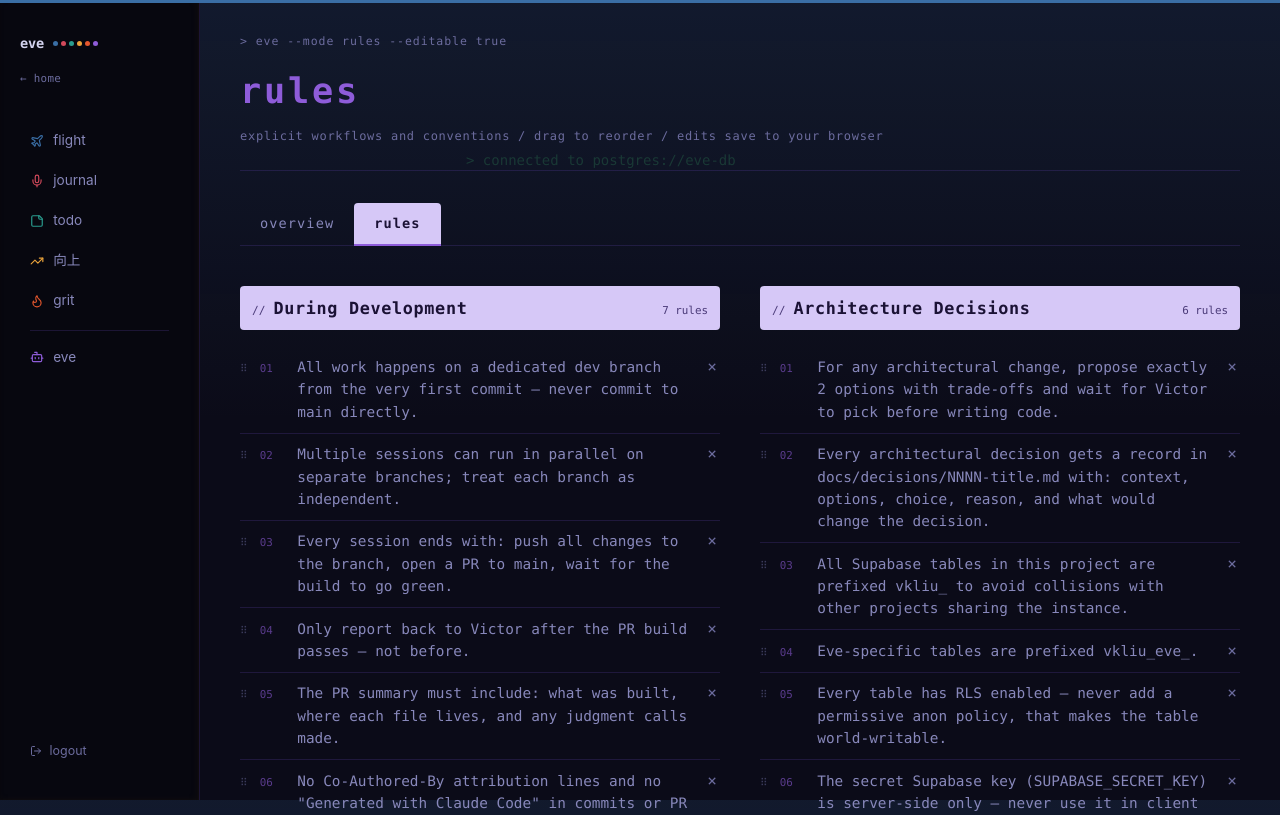
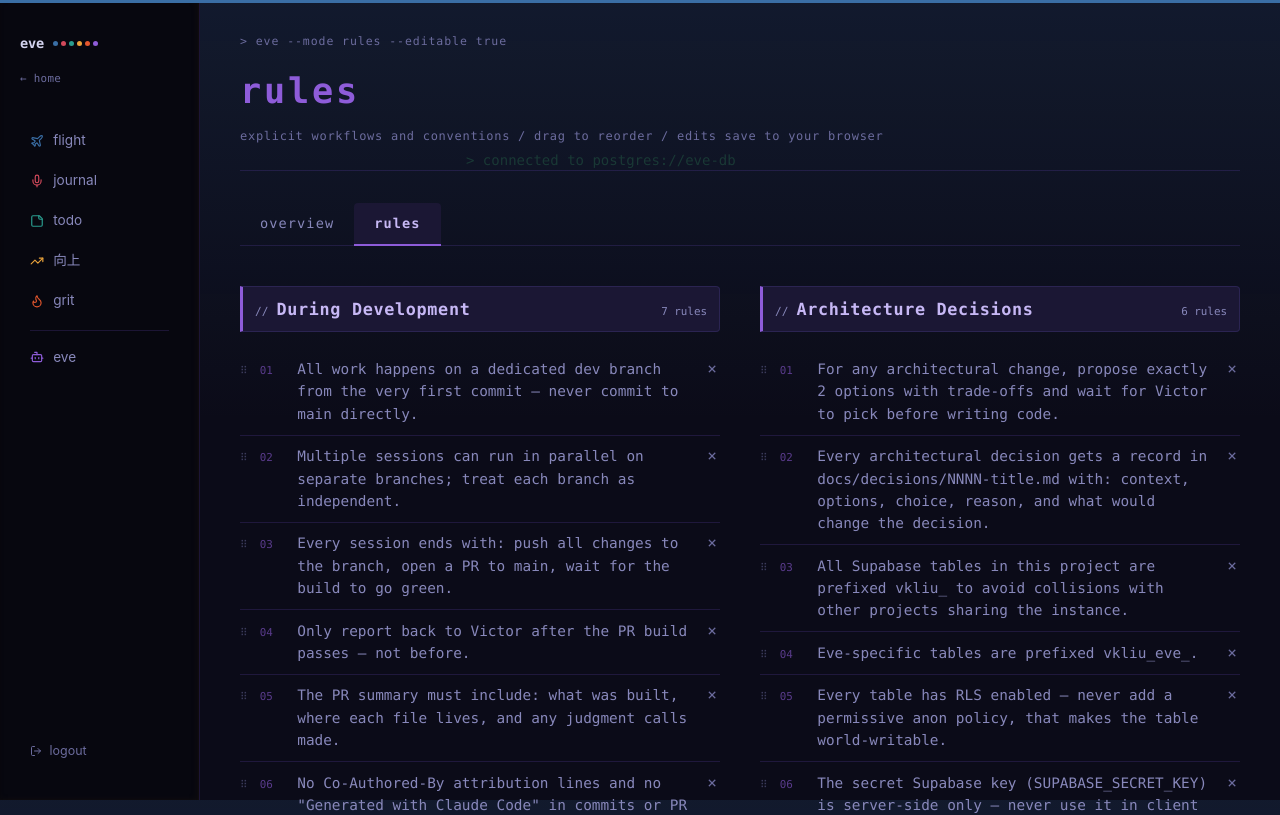
Before and after one commit to v-kliu/v3, a Next.js app: page /dashboard/eve/rules in a window 1280 px wide. Shown: the top 815 px of the page. Built offline with nearby package versions, Linux system fonts and the light colour scheme; a web font is replaced by a local one.

Commit message:
eve: replace pastel fills with opaque dark panels and lavender titles
Light purple chips read as washed out on the dark theme. Surfaces are now
solid panels mixed from the background, titles and key values use a bright
lavender, and only primary buttons get solid violet.

```diff
--- a/src/app/dashboard/(protected)/eve/page.tsx
+++ b/src/app/dashboard/(protected)/eve/page.tsx
@@ -22,7 +22,7 @@ const STATUS_COLOR: Record<PhaseStatus, string> = {
 function Label({ children }: { children: React.ReactNode }) {
   return (
     <p style={{ margin: '0 0 1rem 0' }}>
-      <span style={{ display: 'inline-block', fontFamily: mono, fontSize: '0.78rem', fontWeight: 700, letterSpacing: '0.14em', textTransform: 'uppercase', background: 'var(--eve-chip)', color: 'var(--eve-chip-ink)', padding: '0.3rem 0.65rem', borderRadius: 4 }}>
+      <span style={{ fontFamily: mono, fontSize: '0.8rem', fontWeight: 700, letterSpacing: '0.14em', textTransform: 'uppercase', color: 'var(--eve-title)' }}>
         {`// ${children}`}
       </span>
     </p>
@@ -42,9 +42,9 @@ function PipelineRow({ label, steps, color }: { label: string; steps: PipelineSt
       <div style={{ display: 'flex', flexWrap: 'wrap', gap: '0', alignItems: 'stretch' }}>
         {steps.map((step, i) => (
           <div key={step.label} style={{ display: 'flex', alignItems: 'center' }}>
-            <div title={step.note} style={{ background: 'var(--eve-chip)', borderLeft: `4px solid ${color}`, borderRadius: '4px', padding: '0.55rem 1rem' }}>
-              <span style={{ fontFamily: mono, fontSize: '0.88rem', fontWeight: 700, color: 'var(--eve-chip-ink)', display: 'block' }}>{step.label}</span>
-              <span style={{ fontFamily: mono, fontSize: '0.7rem', color: 'var(--eve-chip-ink-muted)' }}>{step.note}</span>
+            <div title={step.note} style={{ background: 'var(--eve-panel-2)', border: '1px solid var(--eve-panel-border)', borderLeft: `3px solid ${color}`, borderRadius: '4px', padding: '0.55rem 1rem' }}>
+              <span style={{ fontFamily: mono, fontSize: '0.88rem', fontWeight: 700, color: 'var(--text)', display: 'block' }}>{step.label}</span>
+              <span style={{ fontFamily: mono, fontSize: '0.7rem', color: 'var(--text-muted)' }}>{step.note}</span>
             </div>
             {i < steps.length - 1 && (
               <span style={{ fontFamily: mono, fontSize: '0.75rem', color: 'var(--text-faint)', padding: '0 0.5rem', flexShrink: 0 }}>→</span>
@@ -59,7 +59,7 @@ function PipelineRow({ label, steps, color }: { label: string; steps: PipelineSt
 function PhaseCard({ phase }: { phase: (typeof PHASES)[number] }) {
   const c = STATUS_COLOR[phase.status]
   return (
-    <div style={{ borderLeft: '3px solid', borderColor: c, background: 'var(--eve-panel)', borderRadius: '0 6px 6px 0', padding: '0.8rem 1rem', marginBottom: '1rem' }}>
+    <div style={{ borderLeft: '3px solid', borderColor: c, background: 'var(--eve-panel)', border: '1px solid var(--eve-panel-border)', borderLeftWidth: 3, borderRadius: '0 6px 6px 0', padding: '0.8rem 1rem', marginBottom: '1rem' }}>
       <div style={{ display: 'flex', alignItems: 'baseline', gap: '0.75rem', marginBottom: '0.4rem', flexWrap: 'wrap' }}>
         <span style={{ fontFamily: mono, fontSize: '0.72rem', fontWeight: 700, color: EVE_COLOR, letterSpacing: '0.04em' }}>phase {phase.number}</span>
         <span style={{ fontFamily: mono, fontSize: '1rem', color: 'var(--text)' }}>{phase.title}</span>
@@ -201,7 +201,7 @@ function Tag({ label, value }: { label: string; value: string }) {
   return (
     <div style={{ fontFamily: mono, fontSize: '0.78rem', display: 'flex', gap: '0.4rem', alignItems: 'center' }}>
       <span style={{ color: 'var(--text-faint)' }}>{label}:</span>
-      <span style={{ background: 'var(--eve-chip)', color: 'var(--eve-chip-ink)', fontWeight: 700, padding: '0.15rem 0.5rem', borderRadius: 4 }}>{value}</span>
+      <span style={{ background: 'var(--eve-panel-2)', border: '1px solid var(--eve-panel-border)', color: 'var(--eve-title)', fontWeight: 700, padding: '0.15rem 0.5rem', borderRadius: 4 }}>{value}</span>
     </div>
   )
 }
--- a/src/app/dashboard/(protected)/eve/rules/page.tsx
+++ b/src/app/dashboard/(protected)/eve/rules/page.tsx
@@ -107,19 +107,21 @@ export default function EveRulesPage() {
 
             {/* Section title — prominent */}
             <div style={{
-              background: 'var(--eve-chip)',
-              borderRadius: 4,
+              background: 'var(--eve-panel-2)',
+              border: '1px solid var(--eve-panel-border)',
+              borderLeft: `3px solid ${EVE_COLOR}`,
+              borderRadius: '0 4px 4px 0',
               padding: '0.5rem 0.75rem',
               marginBottom: '1rem',
               display: 'flex',
               alignItems: 'baseline',
               gap: '0.5rem',
             }}>
-              <span style={{ fontFamily: mono, fontSize: '0.7rem', color: 'var(--eve-chip-ink-muted)' }}>//</span>
-              <span style={{ fontFamily: mono, fontSize: '1.05rem', fontWeight: 700, color: 'var(--eve-chip-ink)', letterSpacing: '0.04em' }}>
+              <span style={{ fontFamily: mono, fontSize: '0.7rem', color: 'var(--text-muted)' }}>//</span>
+              <span style={{ fontFamily: mono, fontSize: '1.05rem', fontWeight: 700, color: 'var(--eve-title)', letterSpacing: '0.04em' }}>
                 {section.title}
               </span>
-              <span style={{ fontFamily: mono, fontSize: '0.68rem', color: 'var(--eve-chip-ink-muted)', marginLeft: 'auto' }}>
+              <span style={{ fontFamily: mono, fontSize: '0.68rem', color: 'var(--text-muted)', marginLeft: 'auto' }}>
                 {section.rules.length} rule{section.rules.length !== 1 ? 's' : ''}
               </span>
             </div>
@@ -187,7 +189,7 @@ export default function EveRulesPage() {
               />
               <button
                 onClick={() => addRule(section.id)}
-                style={{ fontFamily: mono, fontSize: '0.8rem', background: 'var(--eve-chip)', border: 'none', borderRadius: '4px', padding: '0.45rem 0.9rem', color: 'var(--eve-chip-ink)', fontWeight: 700, cursor: 'pointer' }}
+                style={{ fontFamily: mono, fontSize: '0.8rem', background: 'var(--eve-button)', border: 'none', borderRadius: '4px', padding: '0.45rem 0.9rem', color: '#fff', fontWeight: 700, cursor: 'pointer' }}
               >
                 + add
               </button>
--- a/src/app/dashboard/dashboard.css
+++ b/src/app/dashboard/dashboard.css
@@ -198,12 +198,12 @@
   --border: rgba(139, 92, 246, 0.16);
   --accent: #8e5cd9;
 
-  /* Solid surfaces so titles and boxes read clearly on the dark grid. */
-  --eve-chip: #d6c8f7;          /* light purple fill for titles, tags, steps */
-  --eve-chip-ink: #1b1235;      /* text on --eve-chip */
-  --eve-chip-ink-muted: #4a3a78;
-  --eve-panel: #17132b;         /* solid raised panel for cards */
-  --eve-panel-border: #2c2450;
+  /* Opaque surfaces (mixed from --bg, never see-through) so boxes read on the grid. */
+  --eve-panel: #131026;         /* cards: summary, phases, PRs */
+  --eve-panel-2: #1b1734;       /* raised: steps, active tab, section headers */
+  --eve-panel-border: #2b2452;
+  --eve-title: #c7b8f5;         /* bright lavender for titles and key values */
+  --eve-button: #7048c8;        /* solid violet for primary actions */
 
   background-color: var(--bg);
   background-image:
--- a/src/components/dashboard/EveChangelog.tsx
+++ b/src/components/dashboard/EveChangelog.tsx
@@ -61,8 +61,8 @@ function Tag({ tag }: { tag: string }) {
       minWidth: '3.4rem',
       textAlign: 'center',
       fontWeight: 700,
-      color: 'var(--eve-chip-ink)',
-      background: c ? `color-mix(in srgb, ${c} 45%, #fff)` : 'var(--eve-chip)',
+      color: c ? `color-mix(in srgb, ${c} 55%, #fff)` : 'var(--text-muted)',
+      background: c ? `color-mix(in srgb, ${c} 26%, var(--bg))` : 'var(--eve-panel-2)',
     }}>
       {tag}
     </span>
@@ -101,7 +101,7 @@ function PullBlock({ p }: { p: ChangelogPull }) {
           href={p.url}
           target="_blank"
           rel="noreferrer"
-          style={{ fontFamily: mono, fontSize: '1rem', color: 'var(--eve-chip)', textDecoration: 'none', fontWeight: 700 }}
+          style={{ fontFamily: mono, fontSize: '1rem', color: 'var(--eve-title)', textDecoration: 'none', fontWeight: 700 }}
         >
           #{p.number} {p.title}
         </a>
@@ -169,16 +169,12 @@ export default function EveChangelog() {
       <div style={{ display: 'flex', alignItems: 'baseline', justifyContent: 'space-between', gap: '1rem', flexWrap: 'wrap' }}>
         <p style={{ margin: '0 0 1rem 0' }}>
           <span style={{
-            display: 'inline-block',
             fontFamily: mono,
-            fontSize: '0.78rem',
+            fontSize: '0.8rem',
             fontWeight: 700,
             letterSpacing: '0.14em',
             textTransform: 'uppercase',
-            background: 'var(--eve-chip)',
-            color: 'var(--eve-chip-ink)',
-            padding: '0.3rem 0.65rem',
-            borderRadius: 4,
+            color: 'var(--eve-title)',
           }}>
             {'// changelog'}
           </span>
@@ -213,9 +209,9 @@ export default function EveChangelog() {
               fontFamily: mono,
               fontSize: '0.8rem',
               fontWeight: 700,
-              color: 'var(--eve-chip-ink)',
-              background: 'var(--eve-chip)',
-              border: 'none',
+              color: 'var(--eve-title)',
+              background: 'var(--eve-panel-2)',
+              border: '1px solid var(--eve-panel-border)',
               borderRadius: 6,
               padding: '0.4rem 0.75rem',
               cursor: 'pointer',
--- a/src/components/dashboard/EveTabs.tsx
+++ b/src/components/dashboard/EveTabs.tsx
@@ -25,8 +25,8 @@ export default function EveTabs() {
             letterSpacing: '0.08em',
             padding: '0.55rem 1.25rem',
             fontWeight: active ? 700 : 400,
-            color: active ? 'var(--eve-chip-ink)' : 'var(--text-muted)',
-            background: active ? 'var(--eve-chip)' : 'transparent',
+            color: active ? 'var(--eve-title)' : 'var(--text-muted)',
+            background: active ? 'var(--eve-panel-2)' : 'transparent',
             borderRadius: '4px 4px 0 0',
             textDecoration: 'none',
             borderBottom: active ? `2px solid ${EVE_COLOR}` : '2px solid transparent',
```
